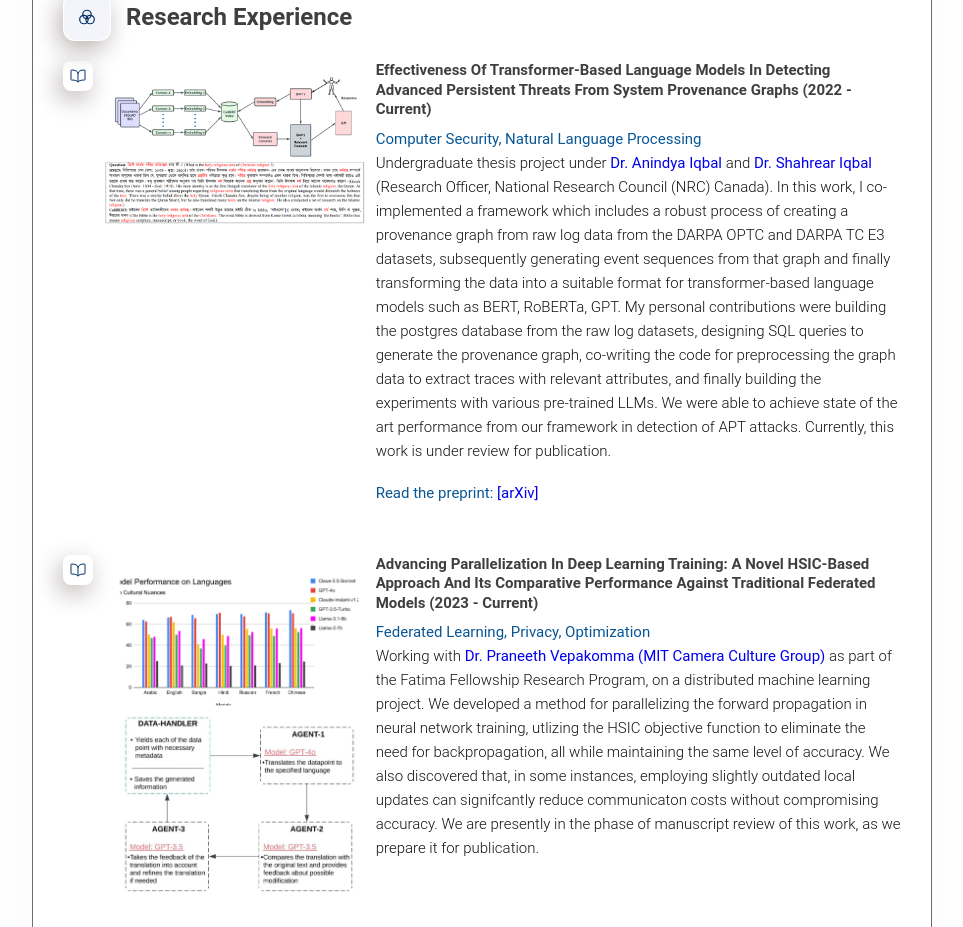
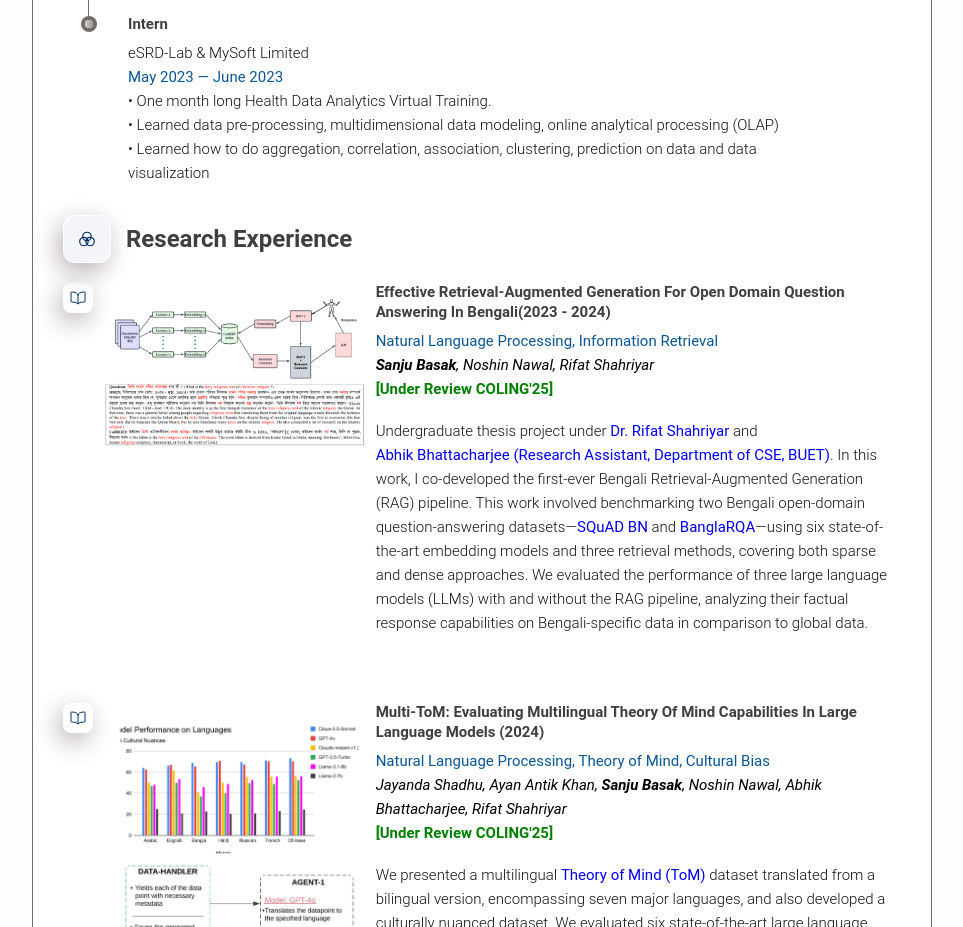
Before and after one commit to Sanju-Basak/sanju-basak.github.io, a plain HTML site: page index.html in a window 1280 px wide. Shown: the part 1873-2800 px from the top of the page, without its empty margins (158-1121 px from the left). Drawn offline with nearby package versions, Linux system fonts and the light colour scheme.

Commit message:
Added all descriptions

```diff
--- a/index.html
+++ b/index.html
@@ -20,7 +20,7 @@
   <!--
     - favicon
   -->
-  <link rel="shortcut icon" href="./assets/images/logo.ico" type="image/x-icon">
+  <link rel="shortcut icon" href="./assets/images/sanju_passport.jpg" type="image/x-icon">
 
   <!--
     - custom css link
@@ -220,17 +220,19 @@
         </header>
 
         <section class="about-text">
-            <p><span class="no-wrap"><img src="assets/images/nerd.png" width="16px" height="auto"></span> I'm Sanju (he/him), a fresh graduate from the <span class="no-wrap"><a href="https://cse.buet.ac.bd">Department of CSE, BUET</a></span>. I am currently working as a Software Engineer - Generative AI (ezGPT) at <b>ResTech AI</b> which is an US-based startup company. My research interests lie in the fields of <b>Machine Learning, Natural Language Processing,</b> as well as <b>The Web & Information Retrieval</b>. My current career goal is to pursue a PhD program in my field of interest.</p>
-
+            <!-- <p><span class="no-wrap"><img src="assets/images/nerd.png" width="16px" height="auto"></span> I'm Sanju (he/him), a fresh graduate from the <span class="no-wrap"><a href="https://cse.buet.ac.bd">Department of CSE, BUET</a></span>. I am currently working as a Software Engineer - Generative AI (ezGPT) at <b>ResTech AI</b> which is an US-based startup company. My research interests lie in the fields of <b>Machine Learning, Natural Language Processing,</b> as well as <b>The Web & Information Retrieval</b>. My current career goal is to pursue a PhD program in my field of interest.</p> -->
+            <p><span class="no-wrap"><img src="assets/images/nerd.png" width="16px" height="auto"></span>
+              I'm Sanju (he/him), a recent graduate from the <span class="no-wrap"><a href="https://cse.buet.ac.bd">Department of Computer Science & Engineering (CSE)</a></span> at <span class="no-wrap"><a href="https://www.buet.ac.bd/web/">Bangladesh University of Engineering and Technology (BUET)</a></span>. Currently, I am an <b>adjunct lecturer</b> at the <b>Department of CSE, BUET</b>, and have prior experience as a <b>GenAI software engineer</b> at <span class="no-wrap"><a href="https://www.restechai.com/">ResTech AI</a></span>, a US-based company. My research focuses on <b>Natural Language Processing, Information Retrieval,</b> and <b>Human-AI Interaction</b>, with a special interest in <b>low-resource</b> and <b>multi-lingual language processing</b>. My career goal is to pursue a PhD in these areas, starting in <b>Fall 2025.</b></p>
             <!-- <p><span class="no-wrap"><img src="assets/images/research.png" width="16px" height="auto"></span> Currently I’m working with <span class="no-wrap"><a href='https://praneeth.mit.edu/'>Dr. Praneeth Vepakomma (MIT)</a></span> on implementing the concept of <i>layer parallelization of the training process of deep learning models</i>, something that could highly impact the field of <span class="no-wrap"><a href="https://en.wikipedia.org/wiki/Federated_learning">Federated Learning</a></span>. I’ve also previously worked on independent research projects in this area, particularly one where I implemented a secure-sum <span class="no-wrap"><a href="https://github.com/Mushtari-Sadia/Privacy-Preserving-ML-with-Secure-Sum-Protocol">gradient descent protocol</a></span> for Federated Learning using Docker. </p> -->
 
-            <p></p><span class="no-wrap"><img src="assets/images/research.png" width="16px" height="auto"></span> My undergraduate thesis project was under <span class="no-wrap"><a href="https://scholar.google.com/citations?user=p-w4hOUAAAAJ&hl=en&oi=ao">Dr. Rifat Shahriyar</a></span>. We created an <i>Effective Retrieval-Augmented Generation pipeline for Open Domain Question Answering in Bengali </i>. Our <span class="no-wrap"><a href=" https://www.researchgate.net/publication/382591411_Effective_Retrieval-Augmented_Generation_for_Open_Domain_Question_Answering_in_Bengali?channel=doi&linkId=66a3ff6ec6e41359a8403d2a&showFulltext=true">extended abstract</a></span> is available in ResearchGate.
+            <p><span class="no-wrap"><img src="assets/images/research.png" width="16px" height="auto"></span> My undergraduate thesis project was under <span class="no-wrap"><a href="https://scholar.google.com/citations?user=p-w4hOUAAAAJ&hl=en&oi=ao">Dr. Rifat Shahriyar, CSE, BUET</a></span>. We created an <b><i>Effective Retrieval-Augmented Generation pipeline for Open Domain Question Answering in Bengali</i></b> . Currently, our manuscript (joint first-authored) is under review at <b>COLING’25</b>. </p>
 
+            <p><span class="no-wrap"><img src="assets/images/research.png" width="16px" height="auto"></span> I am currently working as a Research Assistant under <span class="no-wrap"><a href="https://scholar.google.com/citations?user=MGijYYAAAAAJ&hl=en&oi=ao">Dr. Md. Mostofa Akbar</a></span> in the <b>Department of Computer Science and Engineering (CSE)</b> at <b>BUET</b>. Our project focuses on developing a web-based platform aimed at automating the evaluation of medical exams. This involves utilizing advanced computer vision models and optical character recognition (OCR) technology to accurately extract answers from handwritten or printed exam scripts. The integration of these technologies aims to streamline and enhance the efficiency and accuracy of the medical exam grading process. </p>
             <!-- <p><span class="no-wrap"><img src="assets/images/teacher.png" width="16px" height="auto"></span>Apart from my research, I am also fortunate enough to contribute to the academic community through teaching. I’m currently the instructor of undergraduate-level courses on Data Structures and Algorithms, Embedded Systems and Interfacing etc.</p> -->
 
             <!-- <p><span class="no-wrap"><img src="assets/images/cup.png" width="16px" height="auto"></span>            As an undergrad student at BUET, I've participated and won multiple prestigious competitions in the fields of <b>Machine Learning, Deep Learning, Natural Language Processing and Software Development</b> such as Herwill Datathon 2022, <span class="no-wrap"><a href="https://www.hackerearth.com/challenges/hackathon/microsoft-virtual-hackathon-2022/">Microsoft Virtual Hackathon 2022</a></span> and the <span class="no-wrap"><a href="https://www.undp.org/bangladesh/blog/womens-digital-innovation-hackathon#:~:text=AI%20based%20Dengue%20Monitor%20%26%20Control%20System">UNDP WDI Hackathon 2021</a></span> as part of a team. I’m also passionate about the advancement of women in STEM in my country. I was the president of Bangladeshi Women in Computer Science and Engineering <span class="no-wrap"><a href="https://bwcse.wordpress.com/">(BWCSE)</a></span>, where we initiated many projects to guide undergrad female students in my university to build their career in CSE. </p> -->
 
-            <!-- <p>I also love travelling, dancing and binge-watching sitcoms. <span class="no-wrap"><img src="assets/images/michael.png" title="'I’m not superstitious but I am a little stitious.' -- Michael Scott, The Office." width="30px" height="auto"></span><span class="no-wrap"><img src="assets/images/friends.jpg" title="“Okay, you have to stop the Q-Tip when there’s resistance.” -- Chandler Bing, F.R.I.E.N.D.S" width="30px" height="auto"></span><span class="no-wrap"><img src="assets/images/bbt.png" title="'I always listen to myself. It’s one of the great joys of my life.' -- Dr. Sheldon Cooper, The Big Bang Theory." width="30px" height="auto"></span><span class="no-wrap"><img src="assets/images/himym.jpeg" title="“A lie is just a great story that someone ruined with the truth.” — Barney Stinson, How I Met Your Mother." width="30px" height="auto"></span> -->
+            <p>Outside of my academic pursuits, I have a deep passion for travel. In my free time, I enjoy watching movies or playing the flute.
             </p>
 
         </section>
@@ -341,11 +343,16 @@
               <div class="icon-box-achievements">
                 <ion-icon name="book-outline"></ion-icon>
               </div>
-              <div class="right-item"><h4 class="h4 timeline-item-title">Effectiveness of Transformer-based Language Models in Detecting Advanced Persistent Threats from System Provenance Graphs (2022 - Current)</h4>
-                <span>Computer Security, Natural Language Processing</span>
-                <p class="timeline-text">Undergraduate thesis project under <span class="no-wrap"><a href="https://scholar.google.com/citations?user=jAuiNFgAAAAJ">Dr. Anindya Iqbal</a></span> and <span class="no-wrap"><a href="https://scholar.google.ca/citations?user=cXS5b4sAAAAJ&hl=en">Dr. Shahrear Iqbal</a></span>(Research Officer, National Research Council (NRC) Canada). In this work, I co-implemented a framework which includes a robust process of creating a provenance graph from raw log data from the DARPA OPTC and DARPA TC E3 datasets, subsequently generating event sequences from that graph and finally transforming the data into a suitable format for transformer-based language models such as BERT, RoBERTa, GPT. My personal contributions were building the postgres database from the raw log datasets, designing SQL queries to generate the provenance graph, co-writing the code for preprocessing the graph data to extract traces with relevant attributes, and finally building the experiments with various pre-trained LLMs.  We were able to achieve state of the art performance from our framework in detection of APT attacks. Currently, this work is under review for publication.</p>
+              <div class="right-item"><h4 class="h4 timeline-item-title">Effective Retrieval-Augmented Generation for Open Domain Question Answering
+                in Bengali(2023 - 2024)</h4>
+                <span>Natural Language Processing, Information Retrieval</span>
+                <span style="color: black;"><i><b>Sanju Basak</b>, Noshin Nawal, Rifat Shahriyar</i></span>
+                <p class="timeline-text" style="white-space: nowrap;"></p>
+                  <span style="color: green; display: inline;"><b>[Under Review COLING'25]   </b></span>
+                </p>
+                <br/>
+                <p class="timeline-text">Undergraduate thesis project under <span class="no-wrap"><a href="https://scholar.google.com/citations?user=p-w4hOUAAAAJ&hl=en&oi=ao">Dr. Rifat Shahriyar</a></span> and <span class="no-wrap"><a href="https://scholar.google.com/citations?user=J3ScR4cAAAAJ&hl=en&oi=ao">Abhik Bhattacharjee (Research Assistant, Department of CSE, BUET)</a></span>. In this work, I co-developed the first-ever Bengali Retrieval-Augmented Generation (RAG) pipeline. This work involved benchmarking two Bengali open-domain question-answering datasets—<span class="no-wrap"><a href="https://huggingface.co/datasets/csebuetnlp/squad_bn">SQuAD BN</a></span> and <span class="no-wrap"><a href="https://huggingface.co/datasets/sartajekram/BanglaRQA">BanglaRQA</a></span>—using six state-of-the-art embedding models and three retrieval methods, covering both sparse and dense approaches. We evaluated the performance of three large language models (LLMs) with and without the RAG pipeline, analyzing their factual response capabilities on Bengali-specific data in comparison to global data.</p>
               <br/>
-              <span>Read the preprint: <span class="no-wrap"><a href="https://doi.org/10.48550/arXiv.2311.05733">[arXiv]</a></span></span>
               </div>
                 <div class="left-item"><figure class="fig-class">
                   <img  class="timeline-img" src="assets/images/Rag_thesis.png" alt="apt", width="400pt", height="auto">
@@ -358,12 +365,16 @@
               <div class="icon-box-achievements">
                 <ion-icon name="book-outline"></ion-icon>
               </div>
-              <div class="right-item"><h4 class="h4 timeline-item-title">Advancing Parallelization in Deep Learning Training: A Novel HSIC-Based Approach and Its Comparative Performance Against Traditional Federated Models (2023 - Current)</h4>
-                <span>Federated Learning, Privacy, Optimization</span>
-                <p class="timeline-text">Working with <span class="no-wrap"><a href='https://praneeth.mit.edu/'>Dr. Praneeth Vepakomma (MIT Camera Culture Group)</a></span> as part of the Fatima Fellowship Research Program, on a distributed machine learning project. We developed a method for parallelizing the forward propagation in neural network training, utlizing the HSIC objective
-                  function to eliminate the need for backpropagation, all while maintaining the same level of accuracy. We also
-                  discovered that, in some instances, employing slightly outdated local updates can signifcantly reduce communicaton costs without compromising accuracy. We are presently in the phase of manuscript review of this work, as
-                  we prepare it for publication.</p>
+              <div class="right-item"><h4 class="h4 timeline-item-title">Multi-ToM: Evaluating Multilingual Theory of Mind Capabilities in Large Language
+                Models (2024)</h4>
+                <span>Natural Language Processing, Theory of Mind, Cultural Bias</span>
+                <span style="color: black;"><i>Jayanda Shadhu, Ayan Antik Khan, <b>Sanju Basak</b>, Noshin Nawal, Abhik Bhattacharjee, Rifat Shahriyar</i></span>
+                <p class="timeline-text" style="white-space: nowrap;">
+                  <span style="color: green; display: inline;"><b>[Under Review COLING'25]   </b></span>
+
+                </p>
+                <br/>
+                <p class="timeline-text">We presented a multilingual <span class="no-wrap"><a href="https://en.wikipedia.org/wiki/Theory_of_mind">Theory of Mind (ToM)</a></span> dataset translated from a bilingual version, encompassing seven major languages, and also developed a culturally nuanced dataset. We evaluated six state-of-the-art large language models (LLMs) on both datasets to assess how cultural relevance impacts their social reasoning abilities. Our analysis focused on examining the variations in LLM performance across different languages and cultural contexts, highlighting the influence of linguistic and cultural diversity on the models' understanding of social reasoning.</p>
                   </div>
                 <div class="left-item"><figure class="fig-class">
                   <img  class="timeline-img" src="assets/images/MultiTom.png" alt="MultiTom", width="400pt", height= "auto">
@@ -376,12 +387,19 @@
               <div class="icon-box-achievements">
                 <ion-icon name="book-outline"></ion-icon>
               </div>
-              <div class="right-item"><h4 class="h4 timeline-item-title">Development of Flood Forecasting System for Bangladesh-India Using Different Machine Learning Techniques (2020)</h4>
-                <span>Machine Learning</span>
-                <p class="timeline-text">In this study, I preprocessed datasets of weather parameters and employed the use of five different machine learning algorithms- exponent back propagation neural network (EBPNN), multilayer perceptron (MLP), support vector regression (SVR), DT Regression (DTR), and extreme gradient boosting (XGBoost), which were used to develop total 180 independent models based on a different combination of time lags for input data and lead time in forecast. Models were developed for Someshwari-Kangsa sub-watershed of Bangladesh’s North Central hydrological region with 5772 km<sup>2</sup> drainage area.</p>
+              <div class="right-item"><h4 class="h4 timeline-item-title">Exploring Post-Mortem Neural Signal Processing: Uncovering Computational Potentials in Deceased Animal Brains (2021)</h4>
+                <span>Computational Neuroscience</span>
+                <span style="color: black;"><i>Farbin Fayza, Aaiyeesha Mostak, Mashiyat Mahjabin Prapty, Md Toki Tahmid, Md. Asif Haider, <b>Sanju Basak</b>, Md. Mehrab Haque, Anup Bhowmik, K. M. Asifur Rahman, Azizur Rahman Anik, Nafis Karim, A. B. M. Alim Al Islam</i></span>
+                <p class="timeline-text" style="white-space: nowrap;">
+                  <span style="color: green; display: inline;"><b>[Under Review CHI'25]   </b></span>
+                  <span style="color: red; display: inline;"><b><i>(Best Student Poster @ NSysS '21)</i></b></span>
+                </p>
+
+                <br/>
+                <p class="timeline-text">We investigate the potential of a deceased animal brain to process signals. Specifically, we examine the brain’s responses to external stimuli in the form of electrical signals and its ability to act as a memory unit. We also explore the transfer characteristics of the deceased goat brain and elucidate the corresponding function through representative circuits.</p>
 
               <br/>
-              <span>EGU General Assembly 2021: <span class="no-wrap"><a href="https://doi.org/10.5194/egusphere-egu21-15294">[Poster Presentation]</a></span></span>
+              <span>NSysS 2021: <span class="no-wrap"><a href="https://www.researchgate.net/publication/357335958_Is_It_Really_Dead_-Digging_into_Dead_Brains_through_Analyzing_Its_Behavior_in_Response_to_Inducing_External_Impulses">[Poster Presentation]</a></span></span>
             </div>
               <div class="left-item"><figure class="fig-class">
                   <img  class="timeline-img" src="assets/images/dead_brain.png" alt="EGU", width="400px", height="auto">
```
Also changed, not shown: assets/images/sanju_passport.jpg (added).
